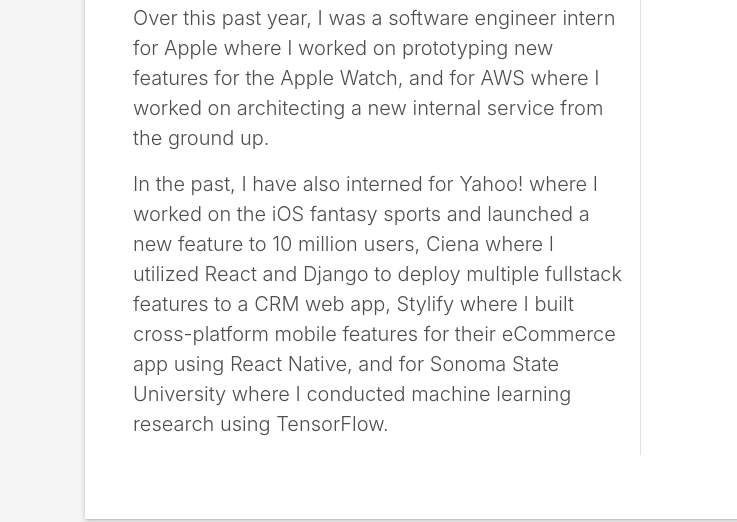
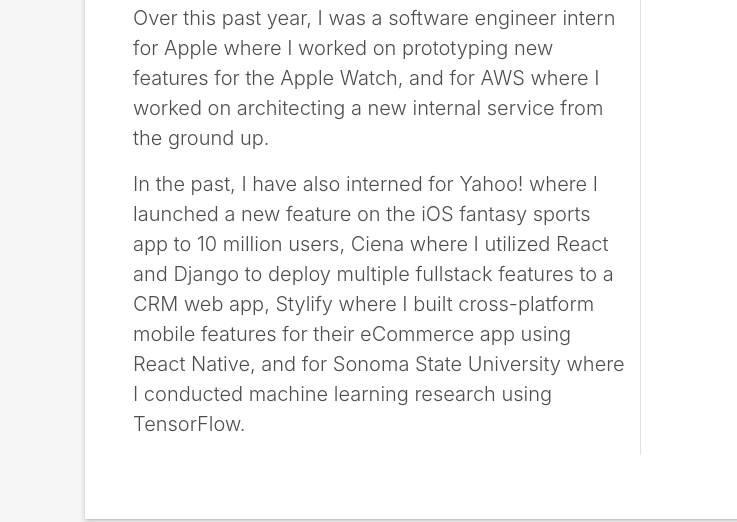
Before and after one commit to s-nadendla/personal-website, a plain HTML site: page index.html in a window 1280 px wide. Shown: the part 1256-1778 px from the top of the page, 0-737 px from the left. Drawn offline with nearby package versions, Linux system fonts and the light colour scheme; grey boxes are pictures that could not be loaded.

Commit message:
Update about me

```diff
--- a/index.html
+++ b/index.html
@@ -91,7 +91,7 @@
                       I worked on architecting a new internal service from the ground up.
                     </p>
                     <p class="lead">
-                        In the past, I have also interned for Yahoo! where I worked on the iOS fantasy sports and launched a new feature to 10 million users, Ciena where I utilized React and Django to deploy multiple fullstack features to a CRM web app,
+                        In the past, I have also interned for Yahoo! where I launched a new feature on the iOS fantasy sports app to 10 million users, Ciena where I utilized React and Django to deploy multiple fullstack features to a CRM web app,
                         Stylify where I built cross-platform mobile features for their eCommerce app using React Native, and
                         for Sonoma State University where I conducted machine learning research using TensorFlow.
                       </p>
```
